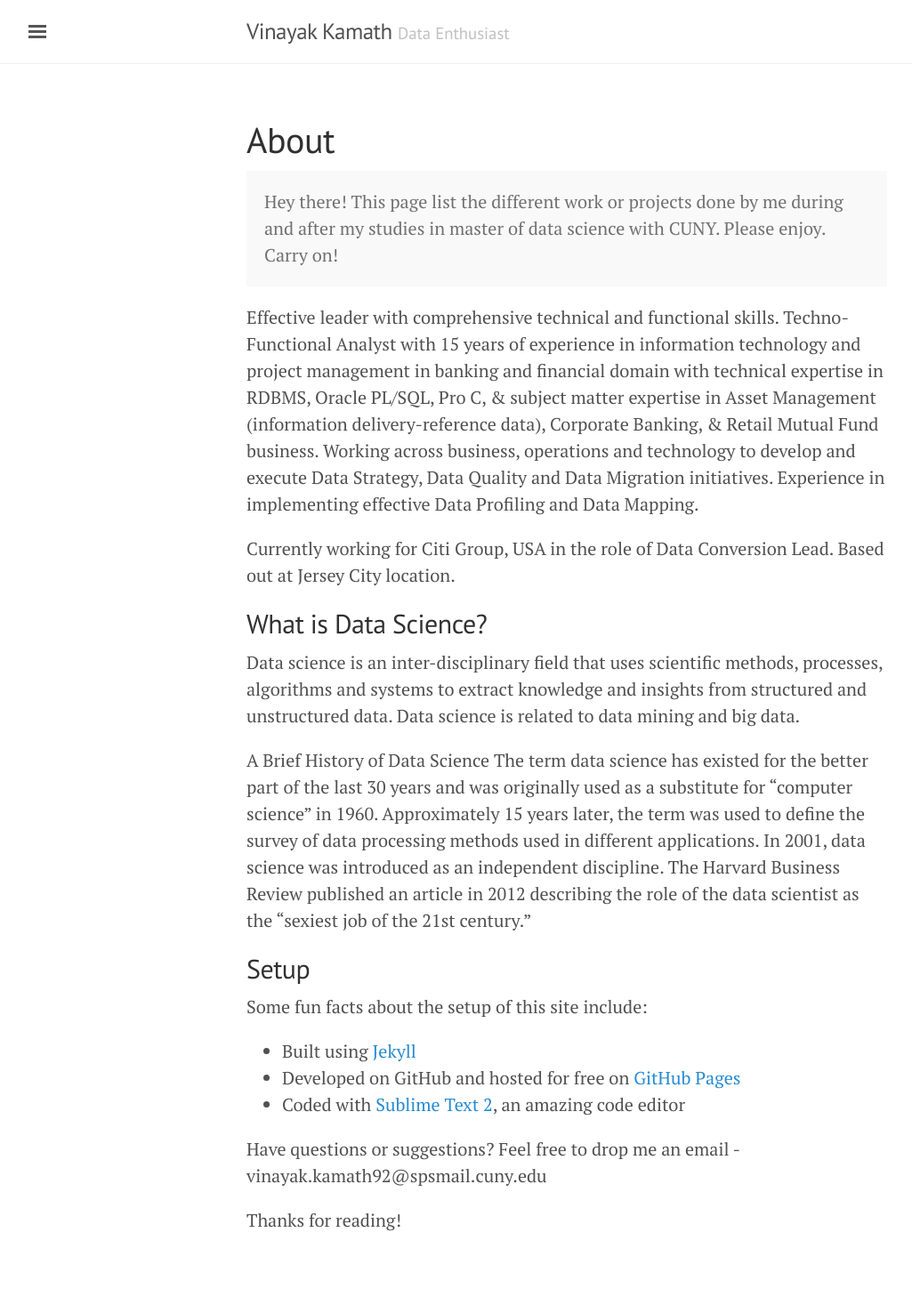
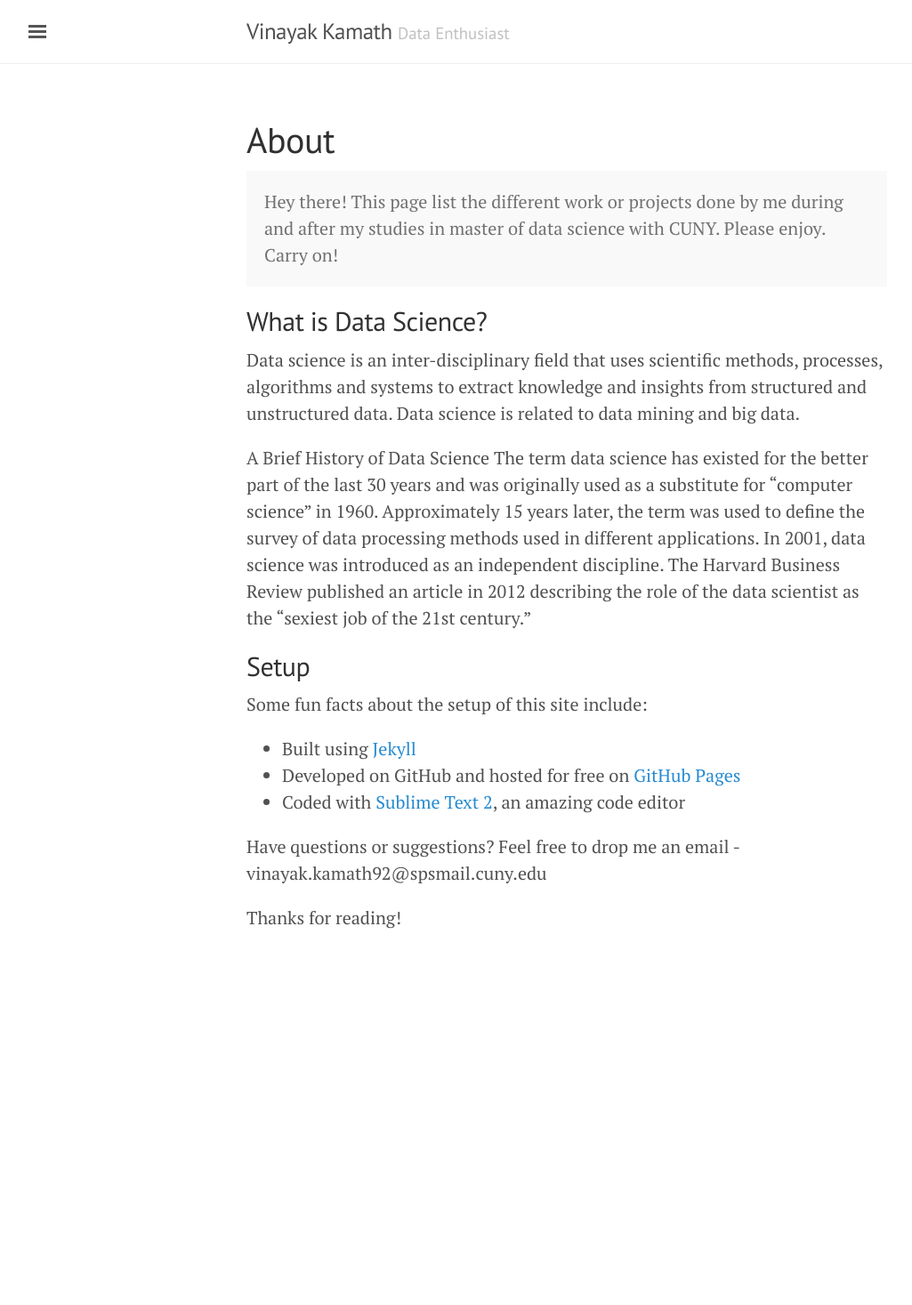
Before and after one commit to kamathvk1982/kamathvk1982.github.io, a Jekyll site: the page built from about.md, in a window 1280 px wide. Shown: the whole page at 89% size, without its empty margins (3-1028 px from the left). Built offline with Jekyll 4.4.1, drawn with Linux system fonts in a browser that asks for light colours; after the commit the page ends 1127 px from its top, so only the background shows below that.

Commit message:
Update about.md

```diff
--- a/about.md
+++ b/about.md
@@ -7,9 +7,6 @@ title: About
   Hey there! This page list the different work or projects done by me during and after my studies in master of data science with CUNY. Please enjoy. Carry on!
 </p>
 
-Effective leader with comprehensive technical and functional skills. Techno-Functional Analyst with 15 years of experience in information technology and project management in banking and financial domain with technical expertise in RDBMS, Oracle PL/SQL, Pro C, & subject matter expertise in Asset Management (information delivery-reference data), Corporate Banking, & Retail Mutual Fund business. Working across business, operations and technology to develop and execute Data Strategy, Data Quality and Data Migration initiatives. Experience in implementing effective Data Profiling and Data Mapping.
-
-Currently working for Citi Group, USA in the role of Data Conversion Lead. Based out at Jersey City location.
 
 
 ## What is Data Science?
```
